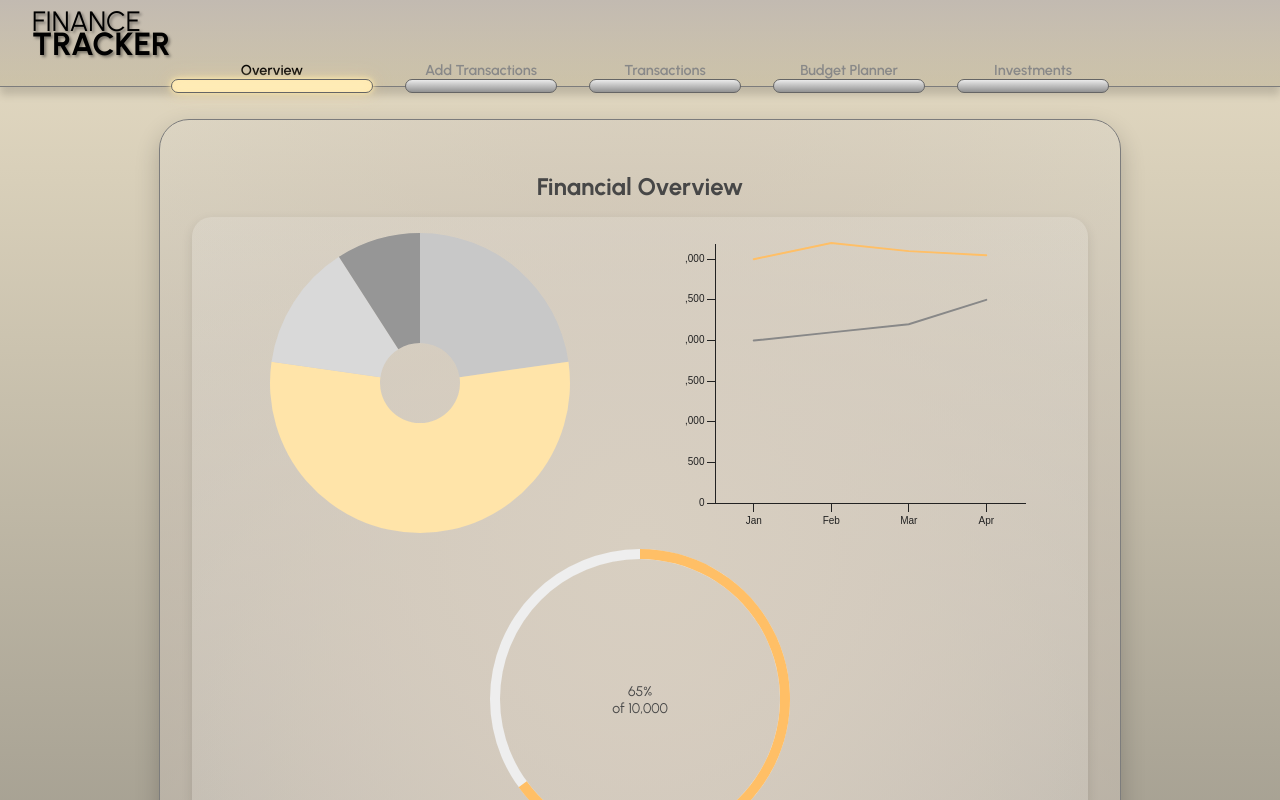
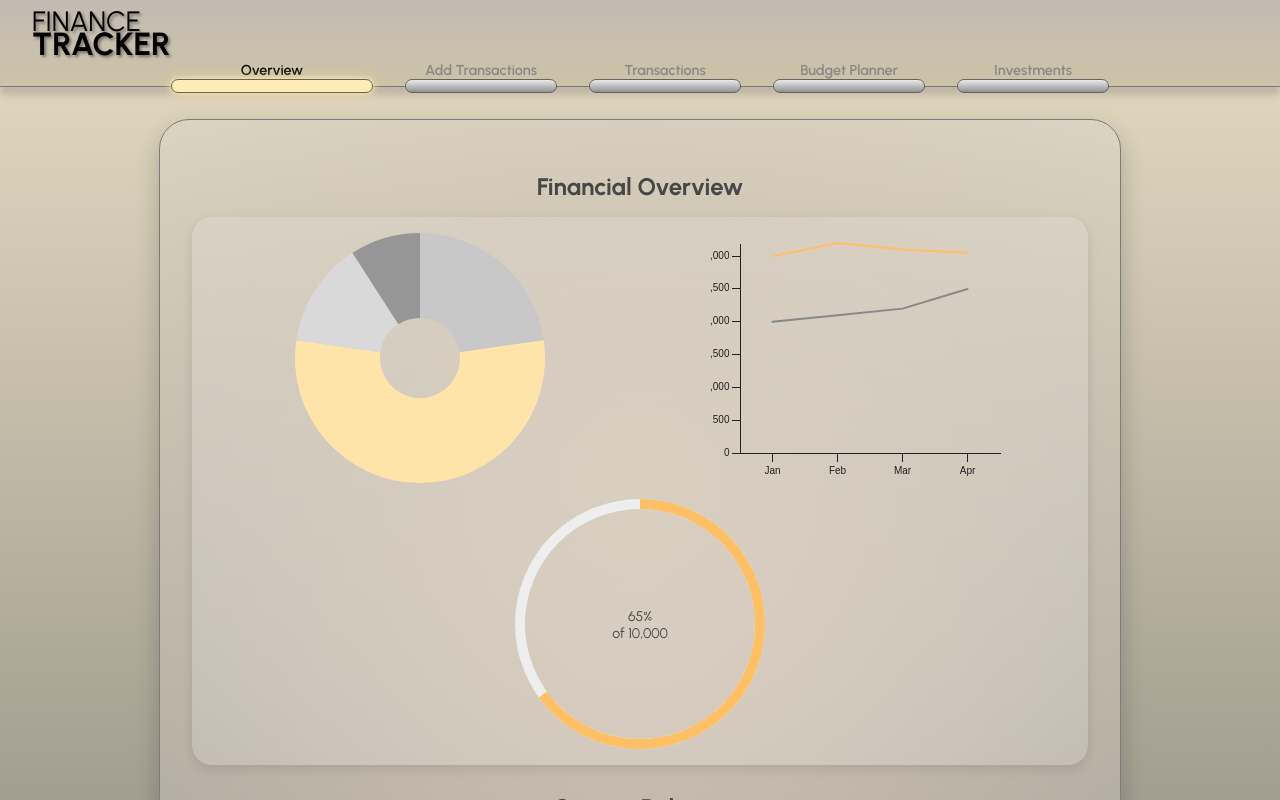
Before and after one commit to Nozdub/financeTracker, a React (Vite) app in the folder frontend/: page / in a window 1280 px wide. Shown: the top 800 px of the page. Built offline with nearby package versions, Linux system fonts and the light colour scheme; a web font is replaced by a local one.

Commit message:
Adds radialProgress chart to budgetplanner Normalizes size of core component so size can be tweaked for each page.

```diff
--- a/frontend/src/charts/RadialProgress.jsx
+++ b/frontend/src/charts/RadialProgress.jsx
@@ -2,11 +2,22 @@ import React from 'react';
 import { Arc } from '@visx/shape';
 import { Group } from '@visx/group';
 
-const RadialProgress = ({ width = 350, height = 200, progress = 0.65 }) => {
-  const radius = Math.min(width, height) / 2;
+const RadialProgress = ({
+  width = 300,
+  height = 300,
+  progress = 0.65,
+  radius: customRadius,
+  fontSize = 14,
+  showLabel = true,
+}) => {
+  const radius = customRadius || Math.min(width, height) / 2;
 
   return (
-    <svg width={width} height={height}>
+    <svg
+      width={width}
+      height={height}
+      style={{ maxWidth: '100%', display: 'block', margin: '0 auto' }}
+    >
       <Group top={height / 2} left={width / 2}>
         <Arc
           startAngle={0}
@@ -22,17 +33,19 @@ const RadialProgress = ({ width = 350, height = 200, progress = 0.65 }) => {
           outerRadius={radius}
           fill="hsl(35, 100%, 70%)"
         />
+        {showLabel && (
           <text
             x={0}
             y={0}
             textAnchor="middle"
             dominantBaseline="middle"
-        fontSize="14"
+            fontSize={fontSize}
             fill="#474747"
           >
             <tspan x="0" dy="-0.5em">{`${Math.round(progress * 100)}%`}</tspan>
             <tspan x="0" dy="1.2em">of 10,000</tspan>
           </text>
+        )}
       </Group>
     </svg>
   );
--- a/frontend/src/components/BudgetPlannerContent.jsx
+++ b/frontend/src/components/BudgetPlannerContent.jsx
@@ -10,6 +10,7 @@ import {
   Checkbox,
 } from '@mui/material';
 import InfoOutlinedIcon from '@mui/icons-material/InfoOutlined';
+import RadialProgress from '../charts/RadialProgress';
 
 function BudgetPlannerContent() {
   const renderEntryTable = (headers = ['Description', 'Budget', 'Actual'], rows = 10) => (
@@ -70,13 +71,17 @@ function BudgetPlannerContent() {
             ['Left Over', '$3,086.33'],
           ].map(([label, value], index) => (
             <Box key={index} sx={{ textAlign: 'center' }}>
-              <Typography variant="caption" sx={{ fontWeight: 600 }}>{label}</Typography>
+              <Typography variant="caption" sx={{ fontWeight: 600 }}>
+                {label}
+              </Typography>
               <Typography variant="body2">{value}</Typography>
             </Box>
           ))}
 
           <Box sx={{ textAlign: 'center' }}>
-            <Typography variant="caption" sx={{ fontWeight: 600 }}>Progress</Typography>
+            <Typography variant="caption" sx={{ fontWeight: 600 }}>
+              Progress
+            </Typography>
             <Box
               sx={{
                 width: 100,
@@ -112,6 +117,7 @@ function BudgetPlannerContent() {
 
       {/* Top Row */}
       <Box sx={{ display: 'flex', gap: 2, flexWrap: 'wrap', mb: 2 }}>
+        {/* Period Overview */}
         <Box
           sx={{
             flex: '1 1 20%',
@@ -136,7 +142,9 @@ function BudgetPlannerContent() {
             {[
               'January', 'February', 'March', 'April', 'May', 'June',
               'July', 'August', 'September', 'October', 'November', 'December',
-            ].map(month => <MenuItem key={month} value={month}>{month}</MenuItem>)}
+            ].map((month) => (
+              <MenuItem key={month} value={month}>{month}</MenuItem>
+            ))}
           </TextField>
 
           <TextField
@@ -149,7 +157,29 @@ function BudgetPlannerContent() {
           />
         </Box>
 
-        {[1, 2, 3].map(index => (
+        {/* Left to Spend Chart */}
+        <Box
+          sx={{
+            flex: '1 1 20%',
+            minWidth: 250,
+            p: 2,
+            borderRadius: 4,
+            background: 'radial-gradient(circle, #F4F1EB 0%, rgba(240,240,240,0.3) 100%)',
+            boxShadow: '0 4px 12px rgba(0,0,0,0.05)',
+            textAlign: 'center',
+          }}
+        >
+          <Typography variant="subtitle1" sx={{ fontWeight: 600, mb: 1 }}>
+            Left to Spend
+          </Typography>
+          <Box sx={{ display: 'flex', justifyContent: 'center' }}>
+            <RadialProgress width={200} height={200} radius={100} fontSize={14} />
+
+        </Box>
+        </Box>
+
+        {/* Chart placeholders to be added here */}
+        {[1, 2].map(index => (
           <Box
             key={index}
             sx={{
@@ -157,8 +187,9 @@ function BudgetPlannerContent() {
               minWidth: 250,
               p: 2,
               borderRadius: 4,
-              background: 'radial-gradient(circle, #f5f5f5 0%, #e0e0e0 100%)',
+              background: 'radial-gradient(circle, #F4F1EB 0%, rgba(240,240,240,0.3) 100%)',
               boxShadow: '0 4px 12px rgba(0,0,0,0.05)',
+              textAlign: 'center',
             }}
           />
         ))}
@@ -166,6 +197,7 @@ function BudgetPlannerContent() {
 
       {/* Middle Row */}
       <Box sx={{ display: 'flex', gap: 2, flexWrap: 'wrap', mb: 2 }}>
+        {/* Cash Flow Summary */}
         <Box
           sx={{
             flex: '1 1 20%',
@@ -216,20 +248,17 @@ function BudgetPlannerContent() {
           </table>
         </Box>
 
+        {/* Income, Savings, Debt (Empty Table Cards) */}
         {['Income', 'Savings', 'Debt'].map((label, i) => (
           <Box
-          className="scrollable-no-scrollbar"
             key={i}
             sx={{
-                maxHeight: 300,
-                overflowY: 'auto',
               flex: '1 1 20%',
               minWidth: 250,
               p: 2,
               borderRadius: 4,
-              maxHeight: 350,                // <-- LIMIT HEIGHT
-              overflowY: 'auto',             // <-- ENABLE SCROLL
-              scrollbarGutter: 'stable',     // <-- PREVENT LAYOUT SHIFT
+              maxHeight: 350,
+              overflowY: 'auto',
               background: 'radial-gradient(circle, #F4F1EB 0%, rgba(240,240,240,0.3) 100%)',
               boxShadow: '0 4px 12px rgba(0,0,0,0.05)',
             }}
@@ -252,6 +281,8 @@ function BudgetPlannerContent() {
               minWidth: 250,
               p: 2,
               borderRadius: 4,
+              maxHeight: 350,
+              overflowY: 'auto',
               background: 'radial-gradient(circle, #F4F1EB 0%, rgba(240,240,240,0.3) 100%)',
               boxShadow: '0 4px 12px rgba(0,0,0,0.05)',
             }}
--- a/frontend/src/components/OverviewContent.jsx
+++ b/frontend/src/components/OverviewContent.jsx
@@ -8,13 +8,13 @@ function OverviewContent() {
       <h2 className="section-title">Financial Overview</h2>
       <div className="chart-card">
         <div className="chart-zone">
-          <PieChart width={400} height={300} />
+          <PieChart width={300} height={250} />
         </div>
         <div className="chart-zone">
-          <LineChart width={350} height={300} />
+          <LineChart width={300} height={250} />
         </div>
         <div className="chart-zone">
-          <RadialProgress width={300} height={300} progress={0.65} />
+          <RadialProgress width={250} height={250} progress={0.65} />
         </div>
       </div>
 
```
Lines whose indentation alone changed are shown as unchanged.
